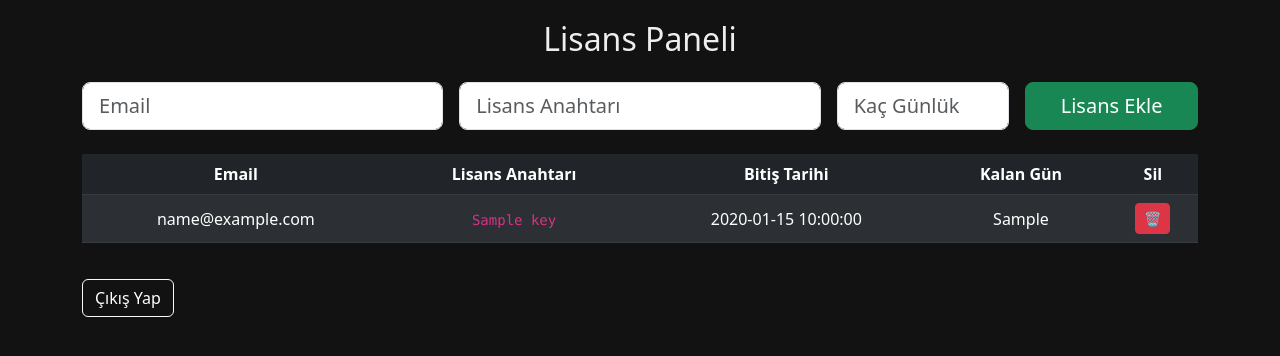
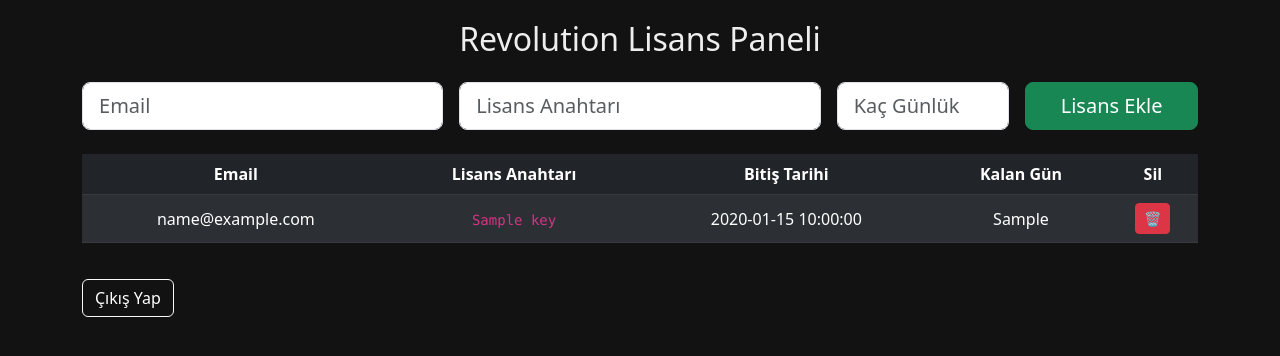
Before and after one commit to onlydead796/revolution_license_server, a Flask app: template templates/index.html in a window 1280 px wide. Shown: the top 356 px of the page. Run offline with Flask 3, Linux system fonts and the light colour scheme; the template is opened without the code that fills it: most values are stand-ins (such as "Sample title", 1, 10 or a date in 2020); some libraries are stand-ins or nearby versions.

Commit message:
index.html

```diff
--- a/templates/index.html
+++ b/templates/index.html
@@ -31,7 +31,7 @@
 <body>
 
 <div class="container">
-    <h2 class="mb-4 text-center">Lisans Paneli</h2>
+    <h2 class="mb-4 text-center">Revolution Lisans Paneli</h2>
 
     {% with messages = get_flashed_messages(with_categories=true) %}
       {% if messages %}
```
